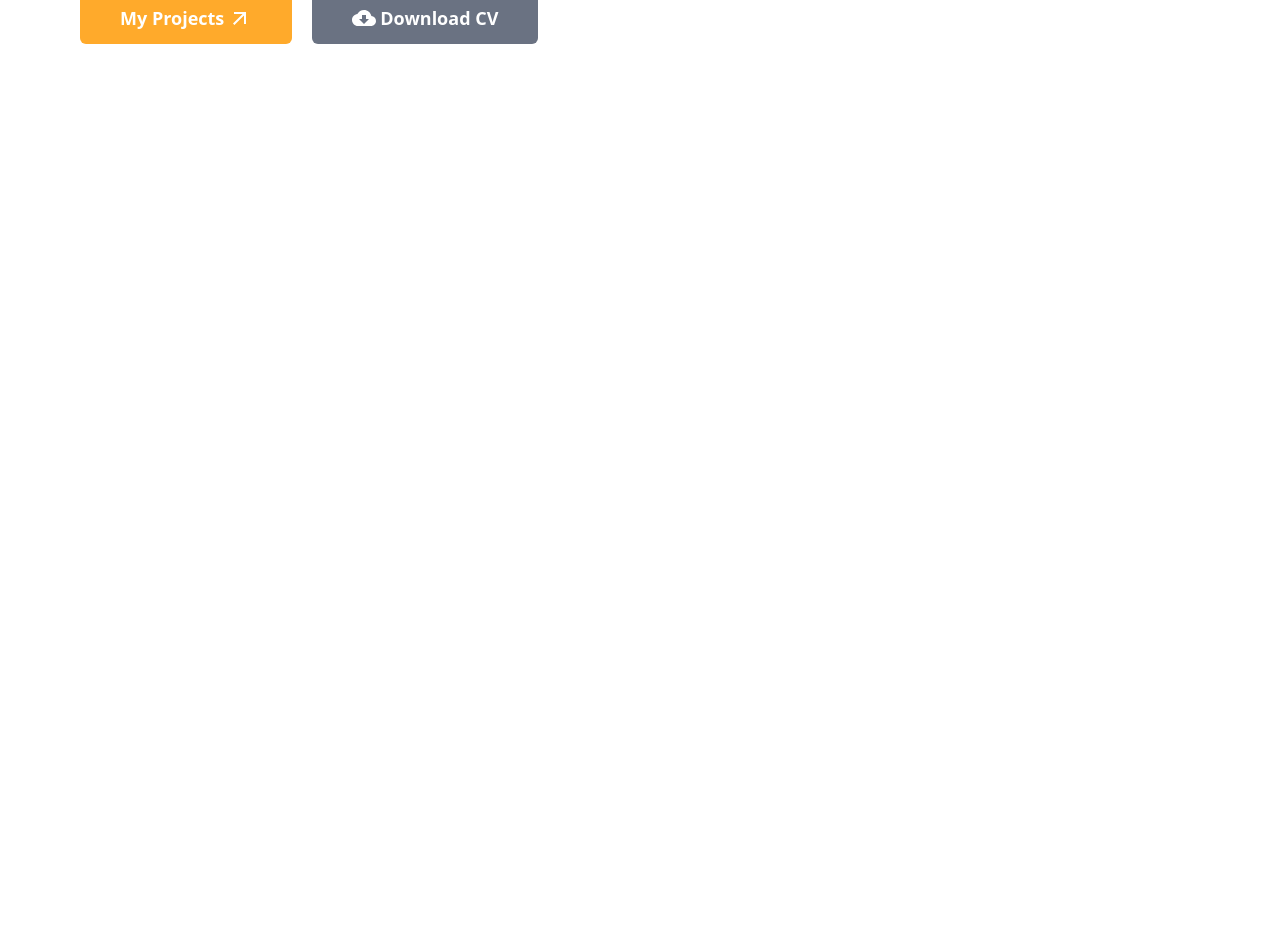
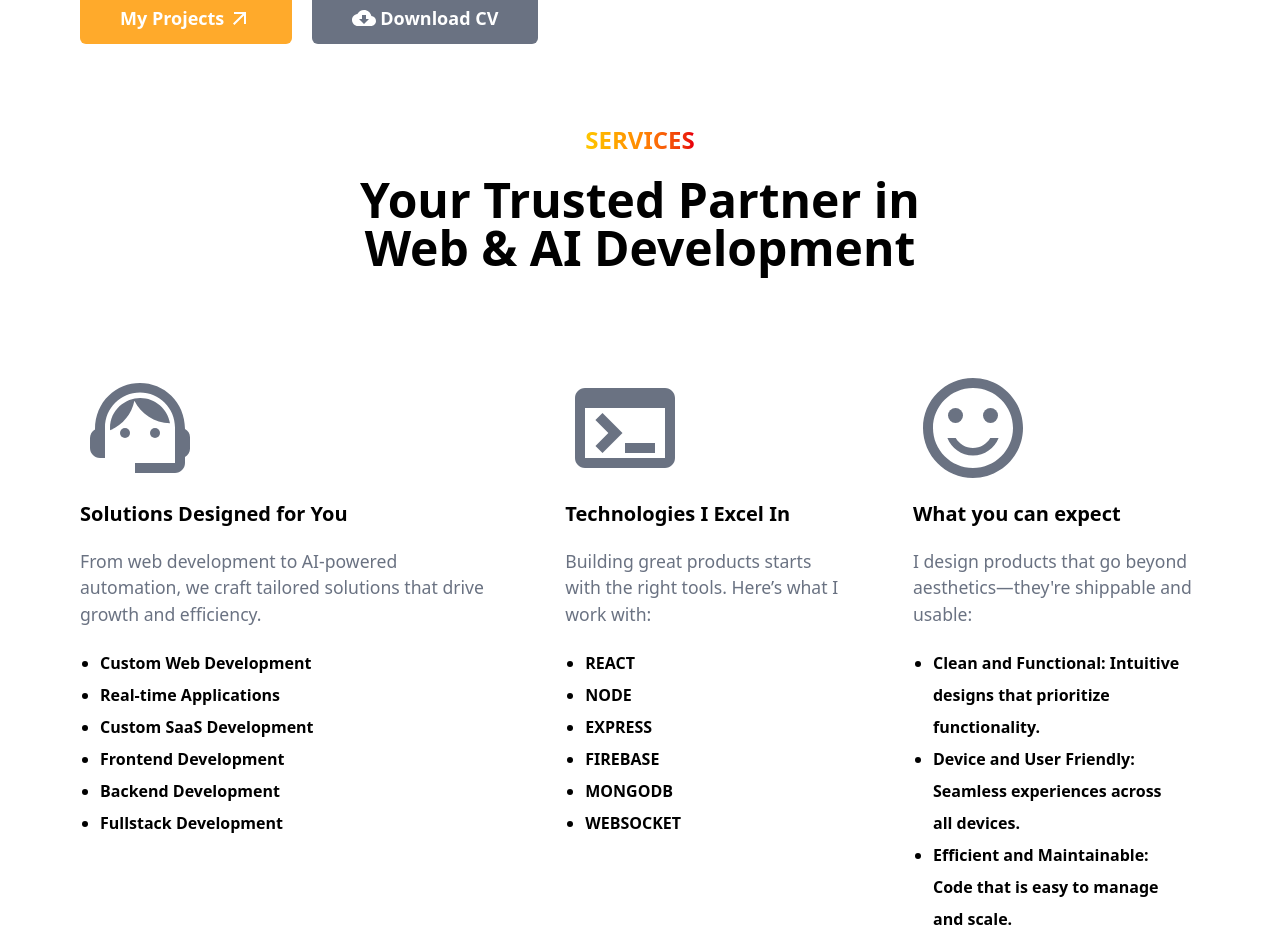
Before and after one commit to Inzamamdev/Portfolio, a React (Vite) app: page / in a window 1280 px wide. Shown: the part 588-1523 px from the top of the page. Before the commit the page ends 800 px from the top, so only its background shows below. Built offline with nearby package versions, Linux system fonts and the light colour scheme.

Commit message:
SectionTwo added

```diff
--- a/src/App.jsx
+++ b/src/App.jsx
@@ -1,6 +1,7 @@
 import { useState } from "react";
 import Navbar from "./components/Navbar";
 import SectionOne from "./components/SectionOne";
+import SectionTwo from "./components/SectionTwo";
 function App() {
   const [count, setCount] = useState(0);
 
@@ -9,6 +10,7 @@ function App() {
       <div className=" bg-white dark:bg-black ">
         <Navbar />
         <SectionOne />
+        <SectionTwo />
       </div>
     </>
   );
--- a/src/components/SectionOne.jsx
+++ b/src/components/SectionOne.jsx
@@ -5,7 +5,7 @@ import CloudDownloadIcon from "@mui/icons-material/CloudDownload";
 import { Typewriter } from "react-simple-typewriter";
 export default function SectionOne() {
   return (
-    <div className="sm:mx-20 mx-5 text-black flex mt-20 gap-16 items-center flex-wrap md:flex-nowrap dark:text-white">
+    <div className="sm:mx-20 mx-5 text-black flex my-20 gap-16 items-center flex-wrap md:flex-nowrap dark:text-white">
       <div className=" ">
         <h1 className=" text-4xl sm:text-5xl md:text-7xl font-bold  ">
           <span className="bg-gradient-to-r from-yellow-400 via-orange-400 bg-clip-text text-transparent to-red-600 ">
@@ -13,7 +13,7 @@ export default function SectionOne() {
             <span>
               <Typewriter
                 words={["frontend", "backend", "fullstack"]}
-                loop={5}
+                loop={0}
                 cursor
                 cursorStyle="|"
                 typeSpeed={70}
--- /dev/null
+++ b/src/components/SectionTwo.jsx
@@ -0,0 +1,91 @@
+import React from "react";
+import SupportAgentIcon from "@mui/icons-material/SupportAgent";
+import TerminalOutlinedIcon from "@mui/icons-material/TerminalOutlined";
+import SentimentSatisfiedOutlinedIcon from "@mui/icons-material/SentimentSatisfiedOutlined";
+export default function SectionTwo() {
+  return (
+    <div className="sm:mx-20 mx-5 text-black dark:text-white">
+      <h6 className="text-2xl font-bold text-center mb-5">
+        <span className="bg-gradient-to-r from-yellow-400 via-orange-400 bg-clip-text text-transparent to-red-600">
+          SERVICES
+        </span>
+      </h6>
+      <h2 className="mx-auto mb-24 text-center text-3xl md:text-5xl sm:text-5xl font-bold max-w-xl">
+        Your Trusted Partner in Web & AI Development
+      </h2>
+
+      <div className="flex text-black dark:text-white mx-auto gap-16 flex-wrap md:flex-nowrap ">
+        <div>
+          <div className="flex justify-center sm:block sm:justify-normal">
+            <SupportAgentIcon
+              sx={{ fontSize: "120px" }}
+              className="text-gray-500"
+            />
+          </div>
+
+          <h6 className="font-bold text-xl mt-3">Solutions Designed for You</h6>
+          <p className=" text-[1.1rem] text-gray-500 my-5">
+            From web development to AI-powered automation, we craft tailored
+            solutions that drive growth and efficiency.
+          </p>
+          <ul className=" list-disc font-bold leading-loose mx-5">
+            <li className="">Custom Web Development </li>
+            <li>Real-time Applications</li>
+            <li>Custom SaaS Development</li>
+            <li>Frontend Development</li>
+            <li>Backend Development</li>
+            <li>Fullstack Development</li>
+          </ul>
+        </div>
+        <div>
+          <div className="flex justify-center sm:block sm:justify-normal">
+            <TerminalOutlinedIcon
+              sx={{ fontSize: "120px" }}
+              className="text-gray-500"
+            />
+          </div>
+
+          <h6 className="font-bold text-xl mt-3">Technologies I Excel In</h6>
+          <p className=" text-[1.1rem] text-gray-500 my-5">
+            Building great products starts with the right tools. Here’s what I
+            work with:
+          </p>
+          <ul className=" list-disc font-bold leading-loose mx-5">
+            <li>REACT</li>
+            <li>NODE</li>
+            <li>EXPRESS</li>
+            <li>FIREBASE</li>
+            <li>MONGODB</li>
+            <li>WEBSOCKET</li>
+          </ul>
+        </div>
+        <div>
+          <div className="flex justify-center sm:block sm:justify-normal">
+            <SentimentSatisfiedOutlinedIcon
+              sx={{ fontSize: "120px" }}
+              className="text-gray-500"
+            />
+          </div>
+
+          <h6 className="font-bold text-xl mt-3">What you can expect</h6>
+          <p className=" text-[1.1rem] text-gray-500 my-5">
+            I design products that go beyond aesthetics—they're shippable and
+            usable:
+          </p>
+          <ul className=" list-disc font-bold leading-loose mx-5">
+            <li className="">
+              Clean and Functional: Intuitive designs that prioritize
+              functionality.
+            </li>
+            <li>
+              Device and User Friendly: Seamless experiences across all devices.
+            </li>
+            <li>
+              Efficient and Maintainable: Code that is easy to manage and scale.
+            </li>
+          </ul>
+        </div>
+      </div>
+    </div>
+  );
+}
```
